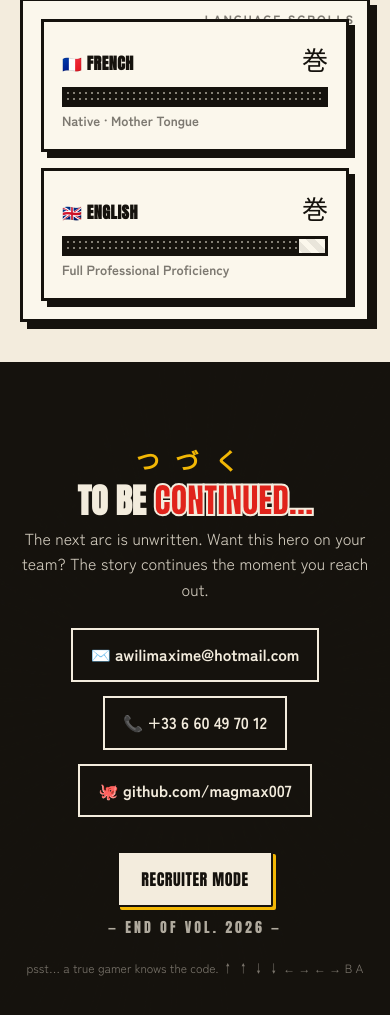
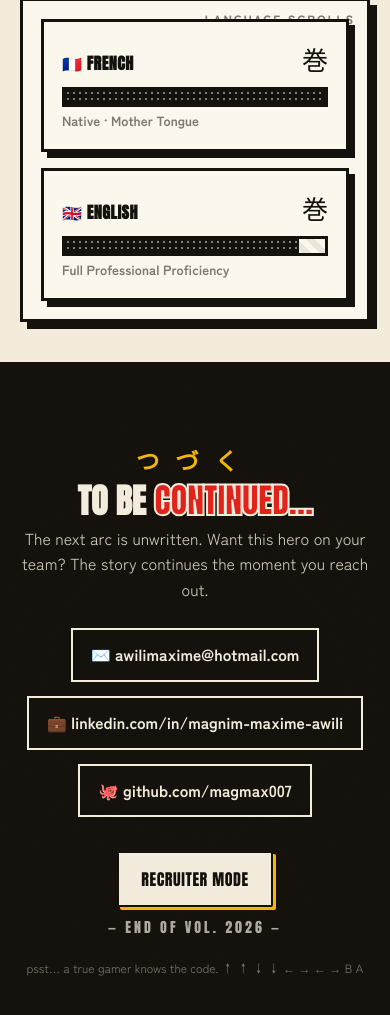
Before and after one commit to magmax007/cloud-architect-resume, a plain HTML site: page index.html in a window 390 px wide. Shown: the part 8553-9568 px from the top of the page. Drawn offline with Linux system fonts and the light colour scheme.

Commit message:
Remove résumé PDF and replace phone number with LinkedIn

```diff
--- a/index.html
+++ b/index.html
@@ -666,7 +666,7 @@ section,header,footer{position:relative;z-index:1}
     <p class="tbcSub">The next arc is unwritten. Want this hero on your team? The story continues the moment you reach out.</p>
     <div class="contacts">
       <a href="mailto:awilimaxime@hotmail.com">✉️ awilimaxime@hotmail.com</a>
-      <a href="tel:+33660497012">📞 +33 6 60 49 70 12</a>
+      <a href="https://www.linkedin.com/in/magnim-maxime-awili-699a62b6/" target="_blank" rel="noopener">💼 linkedin.com/in/magnim-maxime-awili</a>
       <a href="https://github.com/magmax007" target="_blank" rel="noopener">🐙 github.com/magmax007</a>
     </div>
     <div class="cta" style="justify-content:center">
```
Also changed, not shown: 1 other file.
